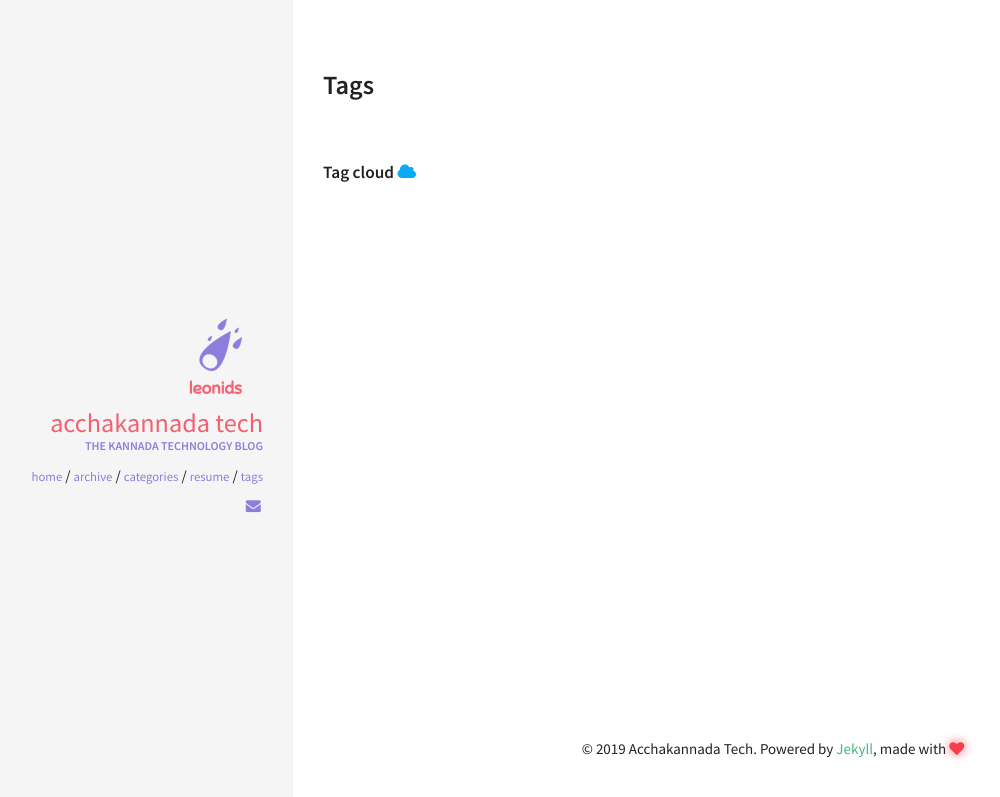
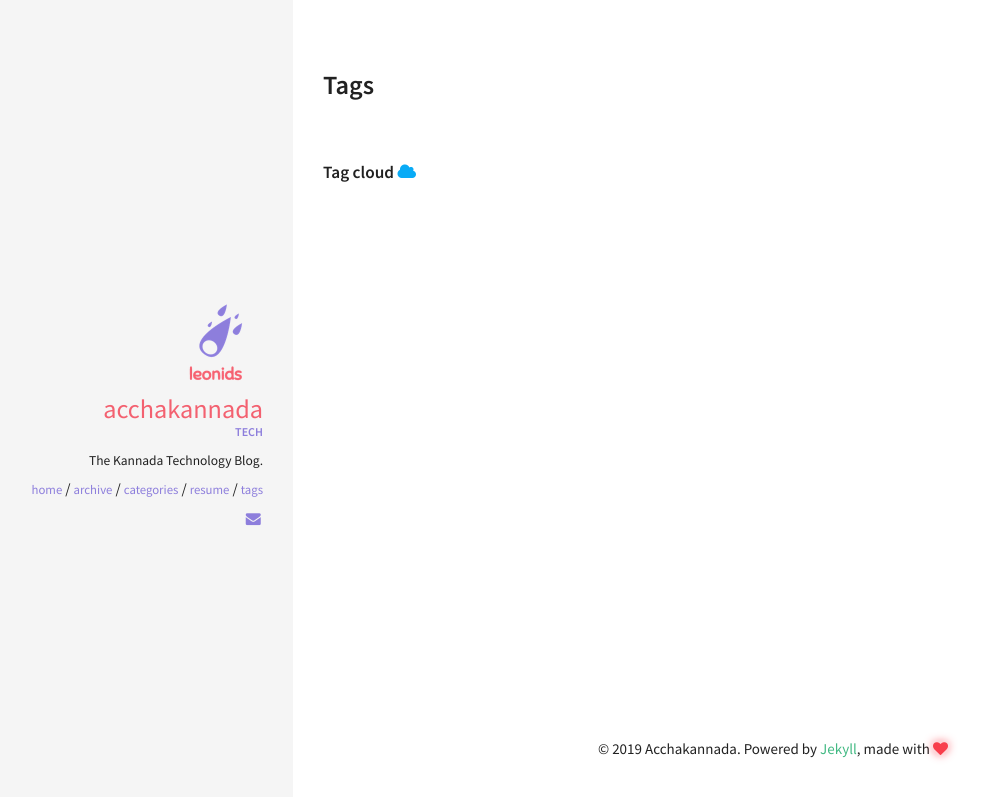
Before and after one commit to adarshkannada/Sanje, a Jekyll site: the page built from tags.html, in a window 1280 px wide. Shown: the top 797 px of the page, without its empty margins (27-1027 px from the left). Built offline with Jekyll 4.4.1, drawn with Linux system fonts in a browser that asks for light colours.

Commit message:
Update _config.yml

```diff
--- a/_config.yml
+++ b/_config.yml
@@ -33,10 +33,10 @@ kramdown:
 ####################################
 #
 owner:
-  name: Acchakannada Tech
+  name: Acchakannada
   avatar: leonids-logo.png
-  job: "The Kannada Technology Blog"
-  bio:
+  job: "Tech"
+  bio: "The Kannada Technology Blog."
   email: adarshkannada@gmail.com
   disqus-shortname:
   twitter: #username
```
